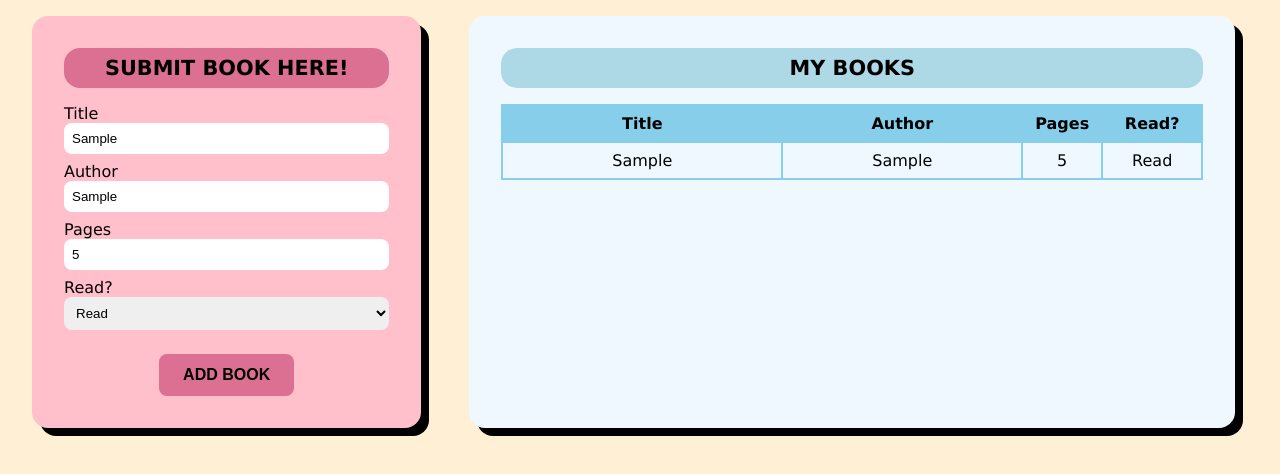
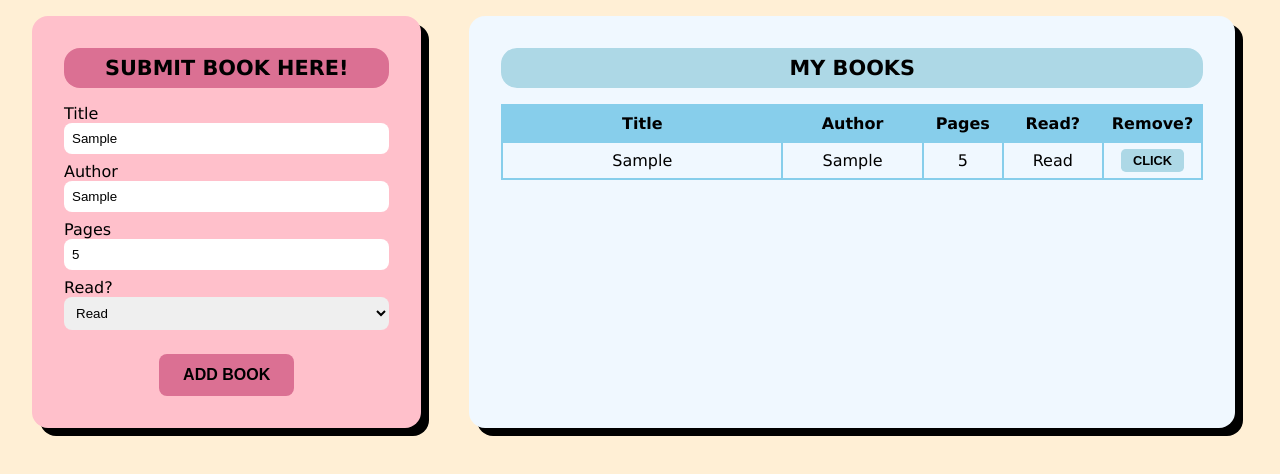
Before and after one commit to ll5zh/odin-library, a plain HTML site: page index.html in a window 1280 px wide. Both pictures are taken after typing "Sample", "Sample", "5" into the empty fields and a click on the button "ADD BOOK". Shown: the part 94-568 px from the top of the page. Drawn offline with Linux system fonts and the light colour scheme.

Commit message:
Add remove button (without functionality)

```diff
--- a/index.html
+++ b/index.html
@@ -44,21 +44,26 @@
                 <table class="empty">
                     <colgroup>
                         <col span="1" style="width: 40%">
-                        <col>
+                        <col span="1" style="width: auto">
                         <col span="1" style="min-width: 15%; width: 80px">
                         <col span="1" style="min-width: 15%; width: 100px">
+                        <col span="1" style="min-width: 15%; width: 80px">
                     </colgroup>
                     <tr>
                         <th>Title</th>
                         <th>Author</th>
                         <th>Pages</th>
                         <th>Read?</th>
+                        <th>Remove?</th>
                     </tr>
                     <tr>
                         <td>Sample Title</td>
                         <td>Sample Author</td>
                         <td>100</td>
                         <td>Read</td>
+                        <td class="remove">
+                            <button class="remove-btn">CLICK</button>
+                        </td>
                     </tr>
                 </table>
             </div>
--- a/script.js
+++ b/script.js
@@ -7,6 +7,7 @@ const title = document.querySelector('#title');
 const author = document.querySelector('#author');
 const pages = document.querySelector('#page-count');
 const isRead = document.querySelector('#is-read');
+const removeBtns = document.querySelectorAll('.remove-btn');
 
 
 // constructing book objects for the library //
@@ -48,6 +49,7 @@ function displayBook(book) {
     let author = row.insertCell(1);
     let pages = row.insertCell(2);
     let isRead = row.insertCell(3);
+    let remove = row.insertCell(4);
     title.innerHTML = book.title;
     author.innerHTML = book.author;
     pages.innerHTML = book.pages;
@@ -56,6 +58,11 @@ function displayBook(book) {
     } else {
         isRead.innerHTML = 'Not Read';
     }
+    remove.classList.add('remove');
+    let removeBtn = document.createElement('button');
+    removeBtn.innerHTML = 'CLICK';
+    removeBtn.classList.add('remove-btn');
+    remove.appendChild(removeBtn);
 }
 
 
@@ -80,6 +87,10 @@ btn.addEventListener('click', function(e) {
 });
 
 
-// display books in library //
 
-displayLibrary();
+// removing books from library //
+for (let button of removeBtns) {
+    button.addEventListener('click', function(e) {
+        //
+    });
+}
--- a/style.css
+++ b/style.css
@@ -123,3 +123,16 @@ th {
 .empty td {
     font-style: italic;
 }
+
+.remove {
+    padding: 0;
+}
+
+.remove-btn {
+    font-size: 0.8rem;
+    font-weight: 800;
+    border: none;
+    background-color: lightblue;
+    padding: 0.25rem 0.75rem;
+    border-radius: 0.3rem;
+}
```
